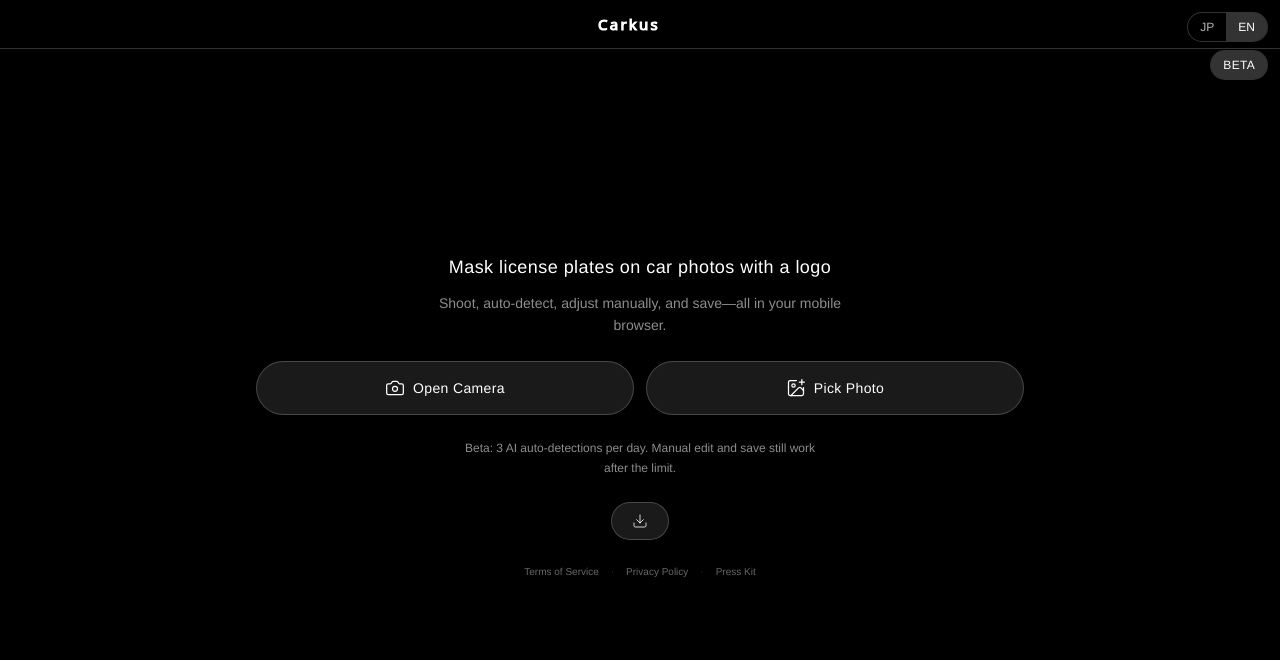
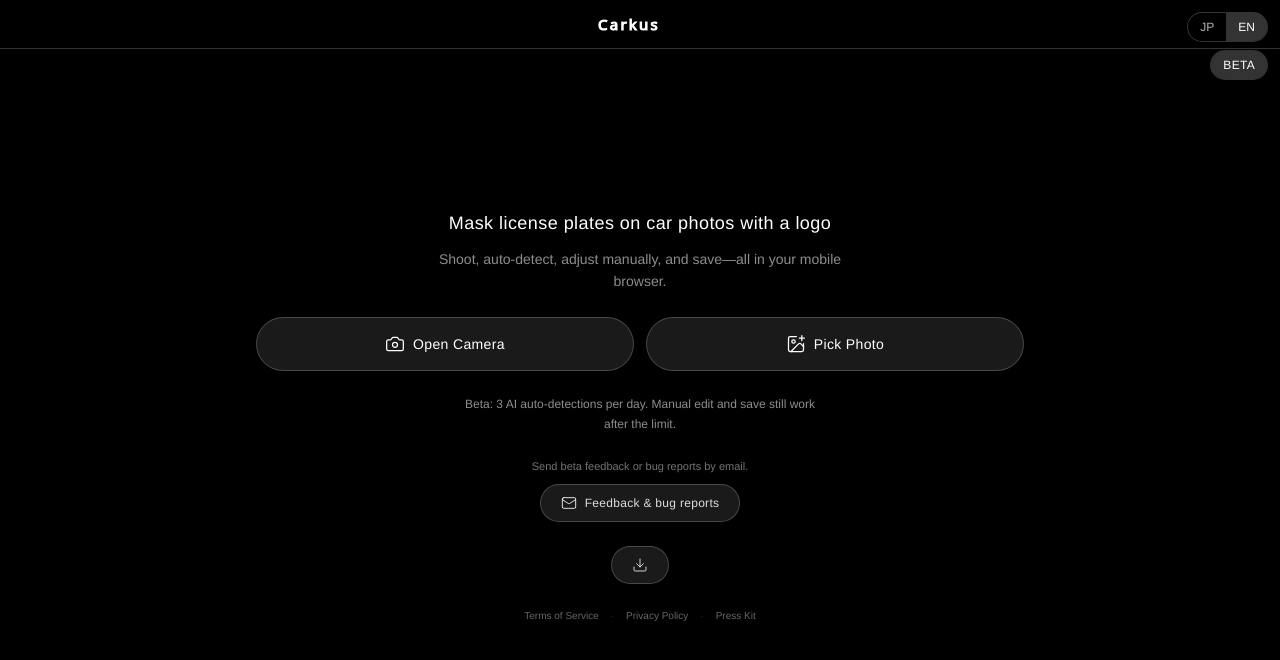
Before and after one commit to tk1103/car-mask-app, a Next.js app: page / in a window 1280 px wide. Shown: the top 660 px of the page. Built offline with nearby package versions, Linux system fonts and the light colour scheme; no server answers.

Commit message:
メール機能追加

```diff
--- a/src/app/page.tsx
+++ b/src/app/page.tsx
@@ -2,7 +2,8 @@
 
 import { useEffect, useRef, useState, useCallback } from 'react';
 import Link from 'next/link';
-import { Camera, Loader2, CheckCircle, RotateCcw, Share2, Facebook, Twitter, Instagram, Copy, Download, Monitor, ImagePlus, Download as DownloadIcon } from 'lucide-react';
+import { getFeedbackMailto } from '../lib/site';
+import { Camera, Loader2, CheckCircle, RotateCcw, Share2, Facebook, Twitter, Instagram, Copy, Download, Monitor, ImagePlus, Download as DownloadIcon, Mail } from 'lucide-react';
 
 /** ヘッダー用。ファイル読み込みに依存せず常に表示するインラインSVG */
 function CarkusLogo({ className }: { className?: string }) {
@@ -518,6 +519,8 @@
     pressKit: 'プレスキット',
     tagline: '車の写真のナンバーを、ロゴでマスク',
     heroDescription: 'スマホのブラウザだけで、撮影→AI検出→手動調整→保存まで。SNS用の愛車写真に。',
+    contactFeedback: '要望・バグ報告',
+    contactFeedbackHint: 'β版のご意見・不具合はメールでお知らせください。',
   },
   en: {
     beta: 'BETA',
@@ -604,6 +607,8 @@
     pressKit: 'Press Kit',
     tagline: 'Mask license plates on car photos with a logo',
     heroDescription: 'Shoot, auto-detect, adjust manually, and save—all in your mobile browser.',
+    contactFeedback: 'Feedback & bug reports',
+    contactFeedbackHint: 'Send beta feedback or bug reports by email.',
   },
 } as const;
 
@@ -2359,6 +2364,16 @@
           <p className="text-white/55 text-xs font-light text-center max-w-sm leading-relaxed px-2">
             {text.dailyNote}
           </p>
+          <div className="flex flex-col items-center gap-2 max-w-sm text-center">
+            <p className="text-white/45 text-[11px] font-light leading-relaxed px-2">{text.contactFeedbackHint}</p>
+            <a
+              href={getFeedbackMailto(lang)}
+              className="inline-flex items-center gap-2 px-5 py-2.5 rounded-full bg-white/10 backdrop-blur-sm text-white/85 font-light text-xs tracking-wide border border-white/20 hover:bg-white/20 transition-colors"
+            >
+              <Mail size={16} strokeWidth={1.5} />
+              {text.contactFeedback}
+            </a>
+          </div>
           {!isStandalone && (
             <button
               onClick={handleInstallClick}
--- a/src/lib/site.ts
+++ b/src/lib/site.ts
@@ -13,15 +13,24 @@
     'A beta web app to detect license plates on car photos and mask them with a logo—right in your mobile browser.',
   url: process.env.NEXT_PUBLIC_SITE_URL?.replace(/\/$/, '') || 'https://auto-mobile-camera.vercel.app',
   operatorName: process.env.NEXT_PUBLIC_OPERATOR_NAME?.trim() || 'Carkus 運営',
-  contactEmail: process.env.NEXT_PUBLIC_CONTACT_EMAIL?.trim() || '',
+  contactEmail: process.env.NEXT_PUBLIC_CONTACT_EMAIL?.trim() || 'info@rialtoweb.com',
   betaLaunchedAt: '2026年6月',
 } as const;
 
-export function getContactMailto(): string | null {
-  if (!site.contactEmail) return null;
+export function getContactMailto(): string {
   return `mailto:${site.contactEmail}`;
 }
 
+export function getFeedbackMailto(lang: 'ja' | 'en' = 'ja'): string {
+  const subject = lang === 'ja' ? 'Carkus β版 フィードバック' : 'Carkus beta feedback';
+  const body =
+    lang === 'ja'
+      ? '【要望・バグ報告】\n\n内容:\n\n\n'
+      : 'Feedback / bug report:\n\n\n';
+  const params = new URLSearchParams({ subject, body });
+  return `mailto:${site.contactEmail}?${params.toString()}`;
+}
+
 export function getContactLabel(): string {
-  return site.contactEmail || '（NEXT_PUBLIC_CONTACT_EMAIL を設定してください）';
+  return site.contactEmail;
 }
```
Also changed, not shown: 1 other file (tests, documents, lock files or other folders).
